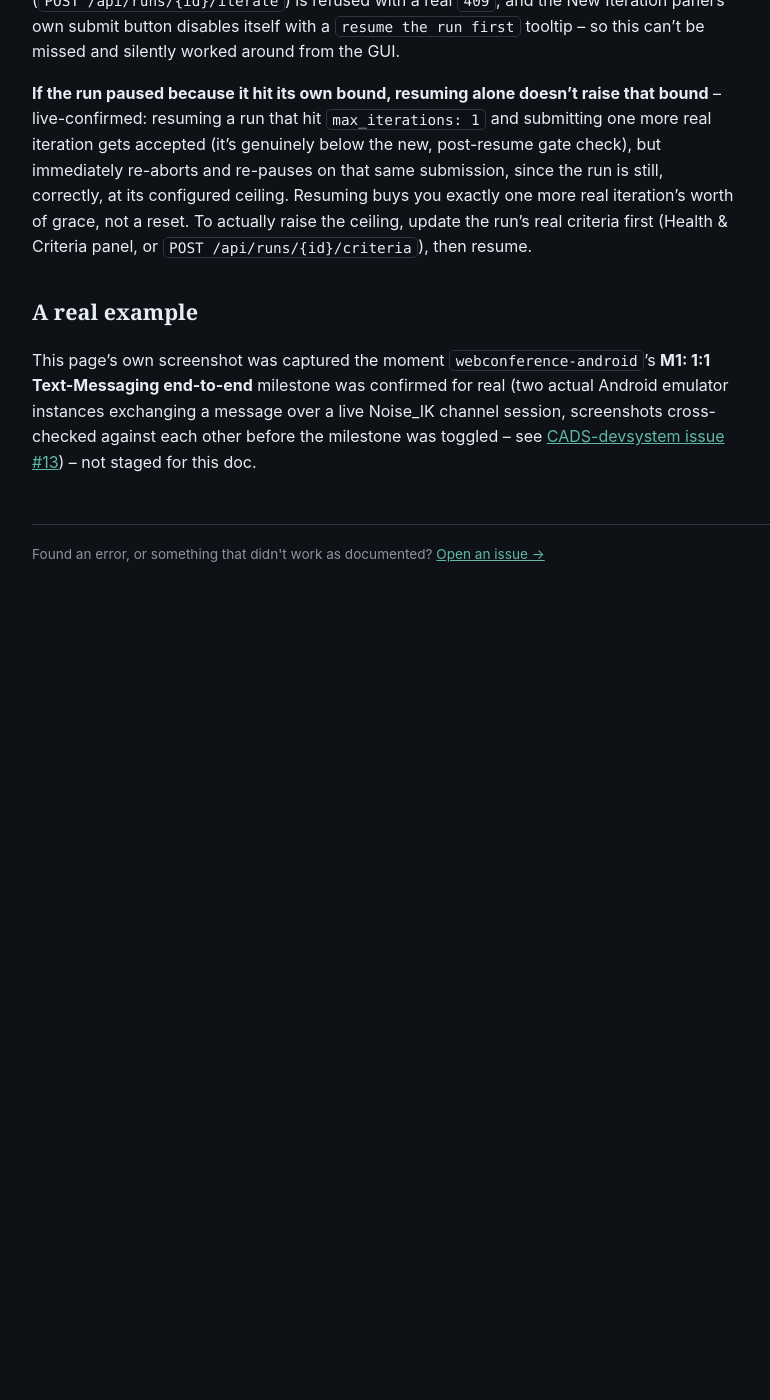
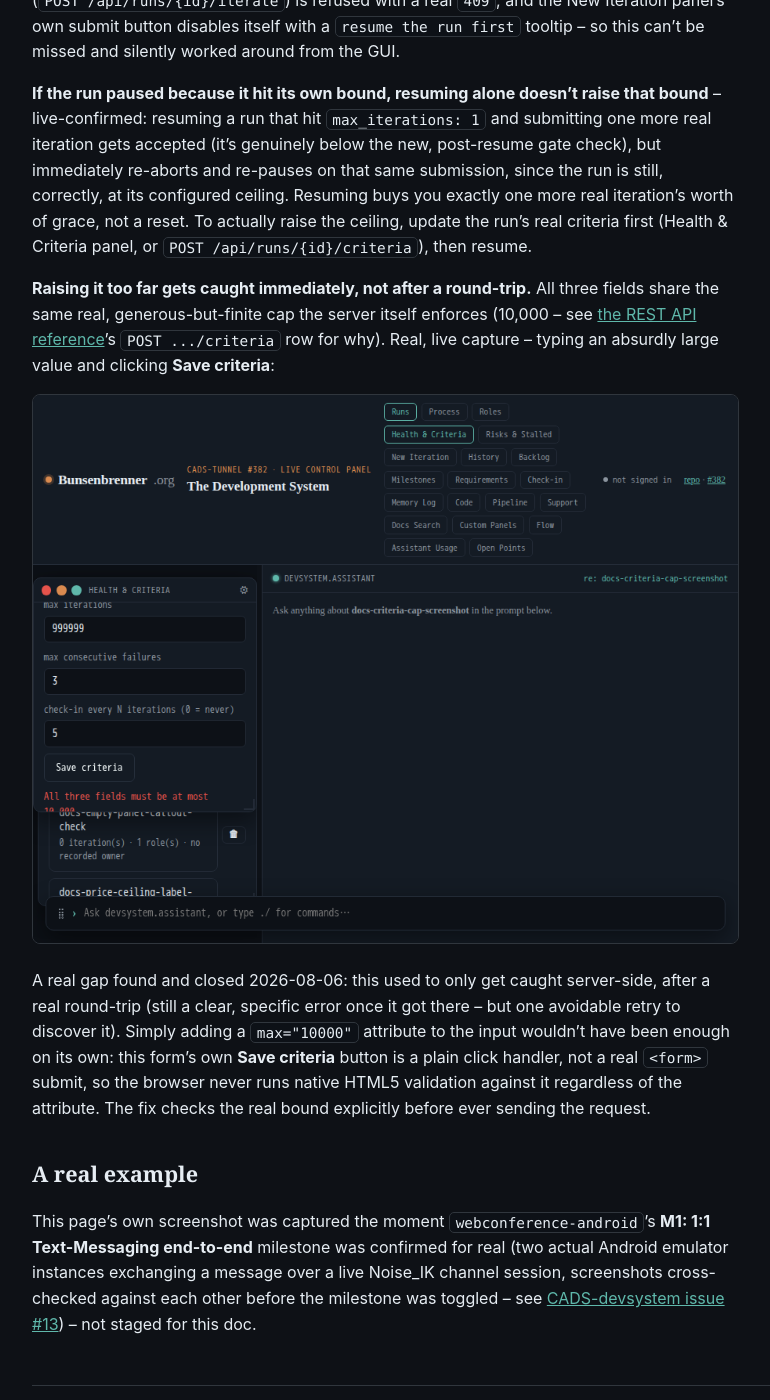
Before and after one commit to scimbe/CADS-devsystem-docs, a Jekyll site: the page built from _how-to/why-did-my-run-pause.md, in a window 1280 px wide and 1400 px high, scrolled down 3212 px. Shown: the whole window, without its empty margins (322-1092 px from the left). Built offline with Jekyll 4.4.1, drawn with Linux system fonts in a browser that asks for light colours; before the commit the page ends 3842 px from its top, so only the background shows below that.

Commit message:
docs: document the criteria-bounds client-side fix with a real screenshot
Real gap found and closed 2026-08-06 (CADS-devsystem@911b295): raising
max_iterations/max_consecutive_failures/checkin_every past the server's
real 10,000 cap used to only get caught after a round-trip. Documented with
a real screenshot of the actual immediate-feedback behavior, captured via
simulated-user.sh against the live redeployed container, plus the honest
note that a bare max attribute alone wouldn't have been enough (Save
criteria is a plain click handler, not a form submit).

Note: GitHub Actions/Pages are currently under a confirmed, active,
critical-impact GitHub-side outage (see CADS-Tunnel#382) -- this commit is
verified via hermetic local Jekyll build + live Playwright capture, same as
every other commit this session, but the live Pages deploy itself may lag
until GitHub's own incident resolves.

Co-Authored-By: Claude Sonnet 5 <noreply@anthropic.com>
Claude-Session: https://claude.ai/code/session_018FkngvdKnmVcAT84EZe7Ur

```diff
--- a/_how-to/why-did-my-run-pause.md
+++ b/_how-to/why-did-my-run-pause.md
@@ -105,6 +105,20 @@ Resuming buys you exactly one more real iteration's worth of grace, not a reset.
 the ceiling, update the run's real criteria first (Health & Criteria panel, or
 `POST /api/runs/{id}/criteria`), then resume.
 
+**Raising it too far gets caught immediately, not after a round-trip.** All three fields share the
+same real, generous-but-finite cap the server itself enforces (10,000 -- see
+[the REST API reference]({{ '/reference/rest-api/' | relative_url }})'s `POST .../criteria` row for
+why). Real, live capture -- typing an absurdly large value and clicking **Save criteria**:
+
+![The Health & Criteria panel's edit form showing "All three fields must be at most 10,000." immediately after typing 999999 into max iterations and clicking Save -- no round-trip to the server needed]({{ '/assets/img/howto-criteria-cap/01-immediate-feedback.png' | relative_url }})
+
+A real gap found and closed 2026-08-06: this used to only get caught server-side, after a real
+round-trip (still a clear, specific error once it got there -- but one avoidable retry to discover
+it). Simply adding a `max="10000"` attribute to the input wouldn't have been enough on its own: this
+form's own **Save criteria** button is a plain click handler, not a real `<form>` submit, so the
+browser never runs native HTML5 validation against it regardless of the attribute. The fix checks
+the real bound explicitly before ever sending the request.
+
 ## A real example
 
 This page's own screenshot was captured the moment `webconference-android`'s **M1: 1:1
```
Also changed, not shown: assets/img/howto-criteria-cap/01-immediate-feedback.png (added).
